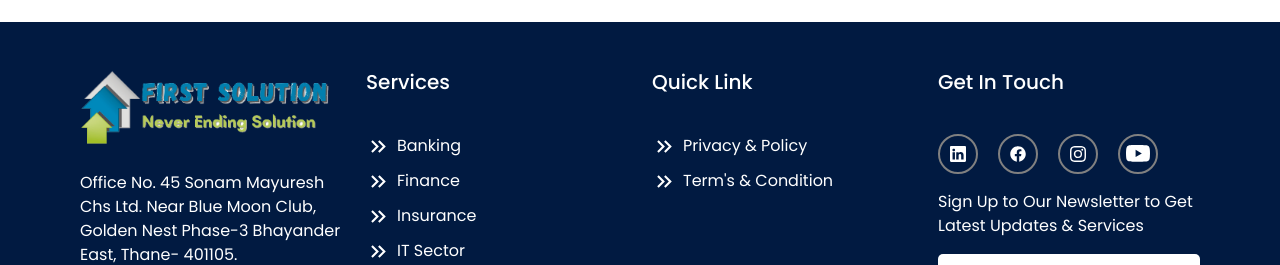
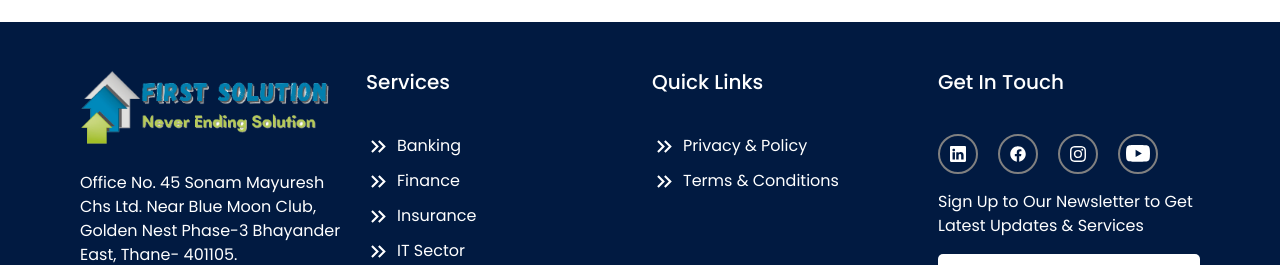
Before and after one commit to iamashishgaur/firstsolution, a React (Create React App) app: page / in a window 1280 px wide. Shown: the part 3780-4045 px from the top of the page. Built offline with nearby package versions, Linux system fonts and the light colour scheme.

Commit message:
final update

```diff
--- a/src/component/Footer.js
+++ b/src/component/Footer.js
@@ -147,7 +147,7 @@ const Footer = () => {
               </div>
               <div class="col-lg-3 col-md-6 col-sm-6 footer">
                 <div class="widget courses-link-list">
-                  <h5 class="widget-title">Quick Link</h5>
+                  <h5 class="widget-title">Quick Links</h5>
                   <ul class="courses-link-list">
                     <li>
                       <Link to="/">
@@ -158,7 +158,7 @@ const Footer = () => {
                     <li>
                       <Link to="/">
                         <MdKeyboardDoubleArrowRight size={25} />
-                        Term's & Condition
+                        Terms & Conditions
                       </Link>
                     </li>
                   </ul>
```
